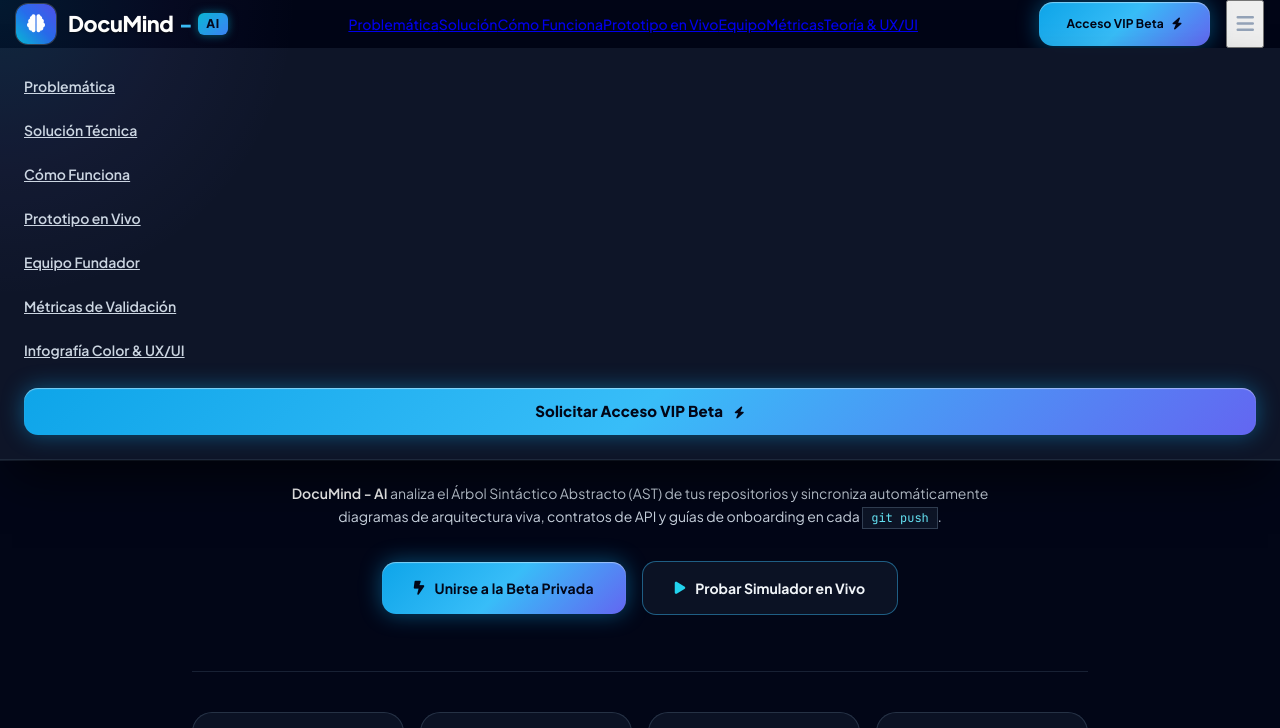
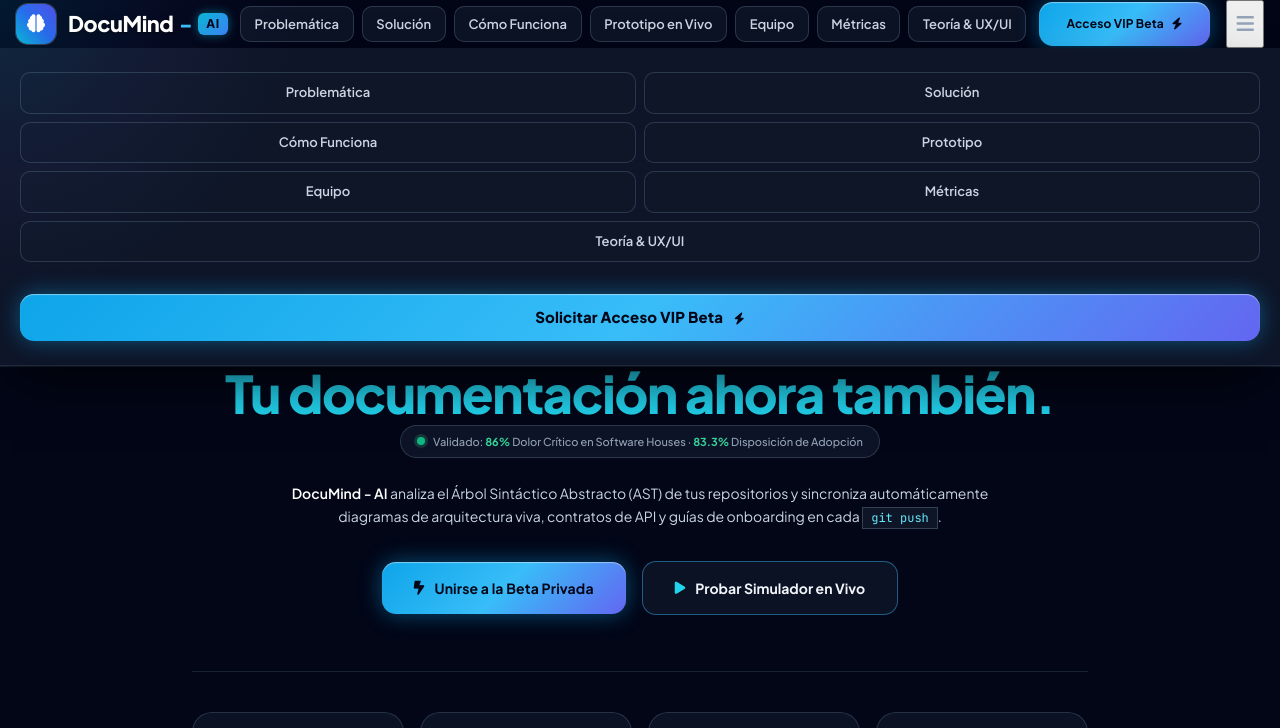
Before and after one commit to DsantiagoPsandoval/Document-mind-ai, a plain HTML site: page index.html in a window 1280 px wide. Both pictures are taken after a click on the button "Abrir menú de navegación". Shown: the top 728 px of the page. Drawn offline with Linux system fonts and the light colour scheme.

Commit message:
feat(ui): style navbar links as nav-chips and add dedicated input addon for GitHub logo

```diff
--- a/index.html
+++ b/index.html
@@ -26,7 +26,7 @@
     <link rel="stylesheet" href="https://cdnjs.cloudflare.com/ajax/libs/font-awesome/6.5.1/css/all.min.css">
 
     <!-- Custom Design System Stylesheet -->
-    <link rel="stylesheet" href="styles.css?v=3.0">
+    <link rel="stylesheet" href="styles.css?v=3.1">
 </head>
 <body class="bg-slate-950 text-slate-100 font-sans antialiased selection:bg-cyan-500 selection:text-slate-950 relative">
 
@@ -53,15 +53,15 @@
                 </div>
             </a>
 
-            <!-- Desktop Nav Links -->
-            <nav class="hidden lg:flex items-center space-x-7 text-sm font-medium text-slate-300">
-                <a href="#problema" class="hover:text-cyan-400 transition-colors py-1">Problemática</a>
-                <a href="#solucion" class="hover:text-cyan-400 transition-colors py-1">Solución</a>
-                <a href="#como-funciona" class="hover:text-cyan-400 transition-colors py-1">Cómo Funciona</a>
-                <a href="#demo" class="hover:text-cyan-400 transition-colors py-1">Prototipo en Vivo</a>
-                <a href="#equipo" class="hover:text-cyan-400 transition-colors py-1">Equipo</a>
-                <a href="#metricas" class="hover:text-cyan-400 transition-colors py-1">Métricas</a>
-                <a href="#infografia" class="hover:text-cyan-400 transition-colors py-1">Teoría & UX/UI</a>
+            <!-- Desktop Nav Links (Encuadritos / Tabs) -->
+            <nav class="hidden lg:flex items-center gap-2 text-sm font-medium">
+                <a href="#problema" class="nav-chip">Problemática</a>
+                <a href="#solucion" class="nav-chip">Solución</a>
+                <a href="#como-funciona" class="nav-chip">Cómo Funciona</a>
+                <a href="#demo" class="nav-chip">Prototipo en Vivo</a>
+                <a href="#equipo" class="nav-chip">Equipo</a>
+                <a href="#metricas" class="nav-chip">Métricas</a>
+                <a href="#infografia" class="nav-chip">Teoría & UX/UI</a>
             </nav>
 
             <!-- CTA Action & Mobile Toggle -->
@@ -77,14 +77,16 @@
         </div>
 
         <!-- Mobile Menu Drawer -->
-        <div id="mobile-menu" class="hidden lg:hidden bg-slate-900/95 backdrop-blur-lg border-b border-slate-800 px-6 py-6 space-y-4 shadow-2xl">
-            <a href="#problema" class="block text-sm font-semibold text-slate-300 hover:text-cyan-400 py-1">Problemática</a>
-            <a href="#solucion" class="block text-sm font-semibold text-slate-300 hover:text-cyan-400 py-1">Solución Técnica</a>
-            <a href="#como-funciona" class="block text-sm font-semibold text-slate-300 hover:text-cyan-400 py-1">Cómo Funciona</a>
-            <a href="#demo" class="block text-sm font-semibold text-slate-300 hover:text-cyan-400 py-1">Prototipo en Vivo</a>
-            <a href="#equipo" class="block text-sm font-semibold text-slate-300 hover:text-cyan-400 py-1">Equipo Fundador</a>
-            <a href="#metricas" class="block text-sm font-semibold text-slate-300 hover:text-cyan-400 py-1">Métricas de Validación</a>
-            <a href="#infografia" class="block text-sm font-semibold text-slate-300 hover:text-cyan-400 py-1">Infografía Color & UX/UI</a>
+        <div id="mobile-menu" class="hidden lg:hidden bg-slate-900/95 backdrop-blur-lg border-b border-slate-800 px-5 py-6 space-y-4 shadow-2xl">
+            <div class="grid grid-cols-2 gap-2 pb-2">
+                <a href="#problema" class="nav-chip justify-center py-2.5">Problemática</a>
+                <a href="#solucion" class="nav-chip justify-center py-2.5">Solución</a>
+                <a href="#como-funciona" class="nav-chip justify-center py-2.5">Cómo Funciona</a>
+                <a href="#demo" class="nav-chip justify-center py-2.5">Prototipo</a>
+                <a href="#equipo" class="nav-chip justify-center py-2.5">Equipo</a>
+                <a href="#metricas" class="nav-chip justify-center py-2.5">Métricas</a>
+                <a href="#infografia" class="nav-chip justify-center py-2.5 col-span-2">Teoría & UX/UI</a>
+            </div>
             <div class="pt-2">
                 <a href="#registro" class="btn-cyber block text-center py-3 w-full">
                     <span>Solicitar Acceso VIP Beta</span>
@@ -467,9 +469,11 @@
                             <label for="repo-input" class="block text-xs font-semibold text-slate-300 uppercase tracking-wider mb-2">
                                 <i class="fa-brands fa-github text-cyan-400 mr-1.5"></i> Repositorio de prueba
                             </label>
-                            <div class="relative">
-                                <i class="fa-brands fa-github absolute left-3.5 top-1/2 -translate-y-1/2 text-slate-400"></i>
-                                <input type="text" id="repo-input" value="github.com/organization/microservices-backend" class="w-full pl-10 pr-4 py-3 bg-slate-950 rounded-xl border border-slate-700 text-sm text-slate-200 focus:outline-none focus:border-cyan-400 transition-colors font-mono">
+                            <div class="input-group-cyber">
+                                <div class="input-addon-cyber">
+                                    <i class="fa-brands fa-github text-base text-cyan-400"></i>
+                                </div>
+                                <input type="text" id="repo-input" value="github.com/organization/microservices-backend" class="w-full px-4 py-3 bg-transparent border-0 text-sm text-slate-200 focus:outline-none font-mono">
                             </div>
                         </div>
                         <div>
--- a/styles.css
+++ b/styles.css
@@ -54,6 +54,15 @@ body {
 
 code, pre, .font-mono {
     font-family: 'JetBrains Mono', monospace;
+}
+
+a {
+    color: inherit;
+    text-decoration: none;
+}
+
+a:visited {
+    color: inherit;
 }
 
 /* 2. Custom Scrollbar */
@@ -306,6 +315,62 @@ code, pre, .font-mono {
     border-color: #38bdf8;
     color: #38bdf8;
     box-shadow: 0 0 16px rgba(56, 189, 248, 0.35);
+}
+
+/* Navigation Box / Tabs (Encuadritos) */
+.nav-chip {
+    display: inline-flex;
+    align-items: center;
+    padding: 0.45rem 0.85rem;
+    font-size: 0.8125rem;
+    font-weight: 600;
+    color: #cbd5e1;
+    background: rgba(15, 23, 42, 0.85);
+    border: 1px solid rgba(51, 65, 85, 0.8);
+    border-radius: 0.625rem;
+    text-decoration: none;
+    transition: all 0.2s cubic-bezier(0.16, 1, 0.3, 1);
+    white-space: nowrap;
+    cursor: pointer;
+}
+
+.nav-chip:hover {
+    color: #38bdf8;
+    background: rgba(14, 165, 233, 0.15);
+    border-color: rgba(56, 189, 248, 0.6);
+    box-shadow: 0 0 14px rgba(56, 189, 248, 0.25);
+    transform: translateY(-1px);
+}
+
+.nav-chip:active {
+    transform: translateY(0);
+}
+
+/* Cyber Input Group (Addon Box) */
+.input-group-cyber {
+    display: flex;
+    align-items: center;
+    background-color: #020617;
+    border: 1px solid #334155;
+    border-radius: 0.75rem;
+    overflow: hidden;
+    transition: all 0.2s ease;
+}
+
+.input-group-cyber:focus-within {
+    border-color: #38bdf8 !important;
+    box-shadow: 0 0 0 3px rgba(56, 189, 248, 0.25) !important;
+}
+
+.input-addon-cyber {
+    padding: 0.75rem 1.125rem;
+    background-color: rgba(15, 23, 42, 0.95);
+    border-right: 1px solid #1e293b;
+    color: #38bdf8;
+    display: flex;
+    align-items: center;
+    justify-content: center;
+    flex-shrink: 0;
 }
 
 /* 8. VIP Pass Modal / Card Generator */
@@ -948,3 +1013,7 @@ textarea {
         scroll-behavior: auto !important;
     }
 }
+
+.border-0 { border: none !important; }
+.bg-transparent { background-color: transparent !important; }
+.col-span-2 { grid-column: span 2 / span 2; }
```
